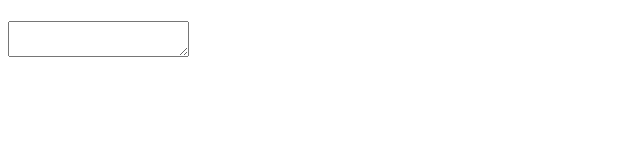
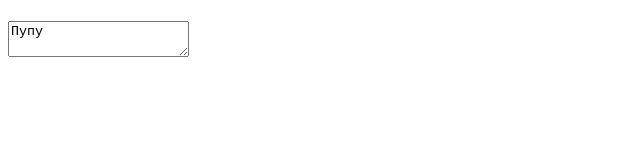
Before and after one commit to tumanoviv/test-repo, a plain HTML site: page index.html in a window 1280 px wide. Shown: the full height of the page, 0-640 px from the left. Drawn offline with Linux system fonts and the light colour scheme.

Commit message:
Update index.html

```diff
--- a/index.html
+++ b/index.html
@@ -7,6 +7,6 @@
     <title>Document</title>
 </head>
 <body>
-    <h1><Textarea></Textarea></h1>
+    <h1><Textarea>Пупу</Textarea></h1>
 </body>
 </html>
```
